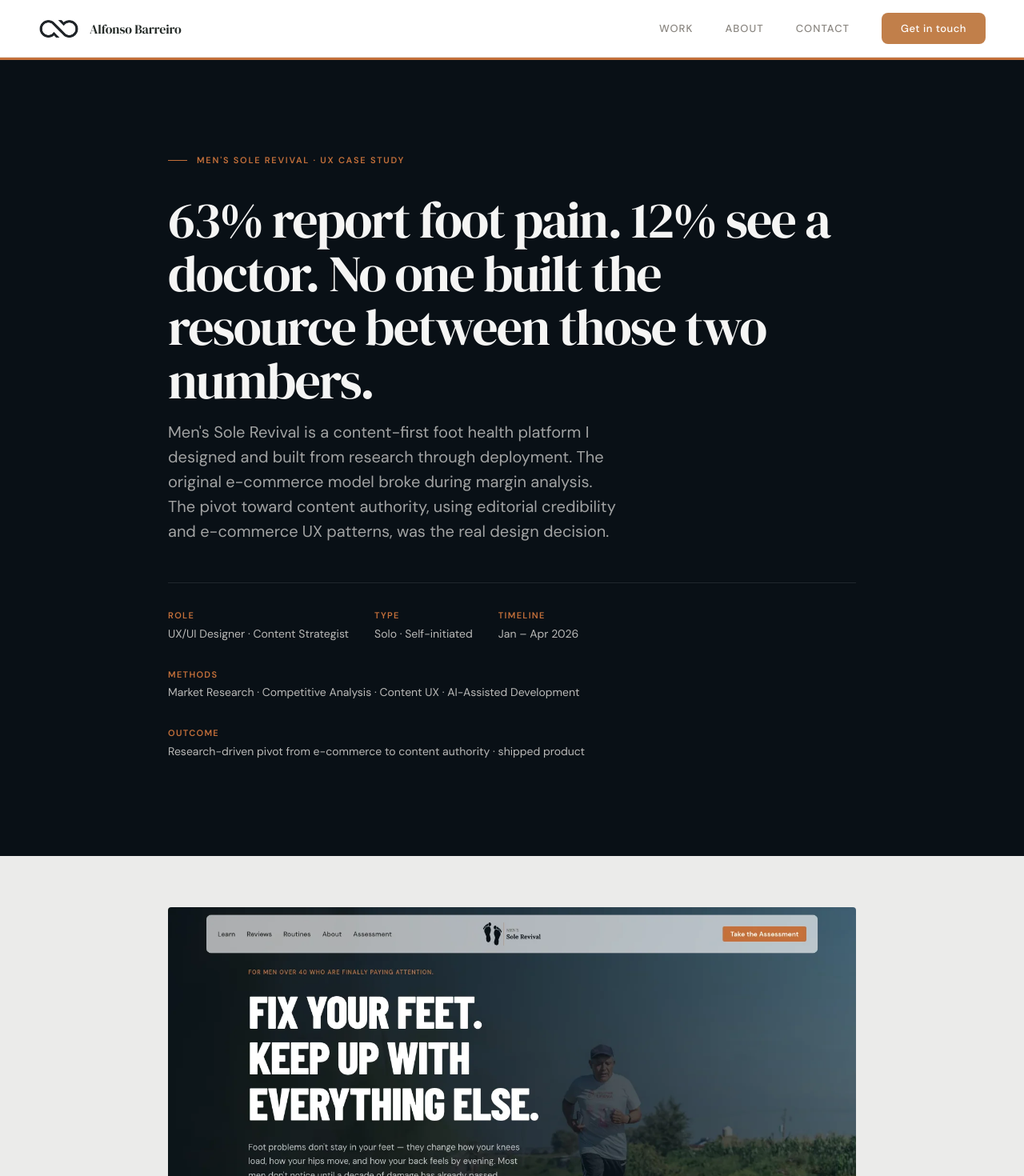
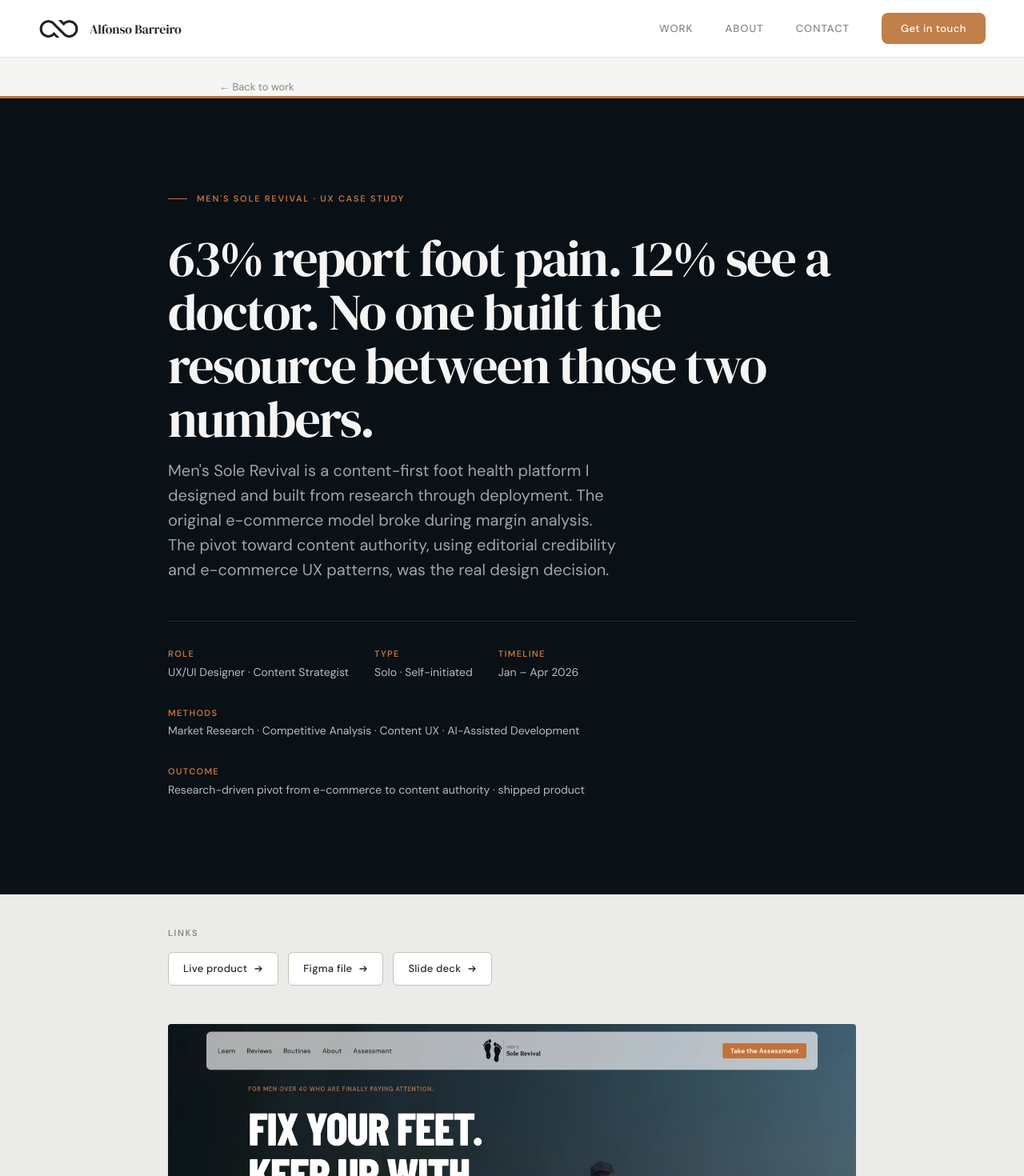
Before and after one commit to alfonsobarreiro/alfonso-barreiro, a Next.js app: page /work/mens-sole-revival in a window 1280 px wide. Shown: the top 1470 px of the page at 80% size. Built offline with nearby package versions, Linux system fonts and the light colour scheme; a web font is replaced by a local one.

Commit message:
MSR case study: rebuild with presentation link, slide viewer, and updated Slide7

```diff
--- a/src/app/work/mens-sole-revival/page.tsx
+++ b/src/app/work/mens-sole-revival/page.tsx
@@ -3,7 +3,6 @@
 import Image from "next/image";
 import Nav from "@/components/Nav";
 import Footer from "@/components/Footer";
-// import MSRSlideViewer from "@/components/MSRSlideViewer";
 
 export const metadata: Metadata = {
   title: "Men\u2019s Sole Revival — Foot Health Content Platform \u00B7 Alfonso Barreiro",
@@ -47,6 +46,22 @@
       <Nav />
 
       <main style={{ background: c.bg, paddingTop: "72px" }}>
+
+        {/* -- Back link ---------------------------------- */}
+        <div style={{ maxWidth: "860px", margin: "0 auto", padding: "24px clamp(24px, 5vw, 80px) 0" }}>
+          <Link
+            href="/#work"
+            style={{
+              fontFamily:     font.sans,
+              fontSize:       "13px",
+              color:          c.muted,
+              textDecoration: "none",
+              display:        "inline-block",
+            }}
+          >
+            ← Back to work
+          </Link>
+        </div>
 
         {/* -- Hero ---------------------------------------- */}
         <header
@@ -134,8 +149,59 @@
           </div>
         </header>
 
+        {/* -- Links ---------------------------------------- */}
+        <div style={{ background: c.bgSection, padding: "40px clamp(24px, 5vw, 80px) 0" }}>
+          <div style={{ maxWidth: "860px", margin: "0 auto" }}>
+            <p style={{
+              fontFamily:    font.sans,
+              fontSize:      "11px",
+              fontWeight:    600,
+              letterSpacing: "0.14em",
+              textTransform: "uppercase",
+              color:         c.muted,
+              margin:        "0 0 16px",
+            }}>
+              Links
+            </p>
+            <div style={{ display: "flex", flexWrap: "wrap", gap: "10px 12px" }}>
+              {[
+                { label: "Live product", href: "https://www.menssolerevival.com/", external: true },
+                { label: "Figma file",   href: "https://www.figma.com/design/ftIe1aelQLB7hOR4PUA9lR/Men-s-Sole-Revival", external: true },
+                { label: "Slide deck",   href: "/work/presentations/mens-sole-revival", external: false },
+              ].map(({ label, href, external }) => (
+                <Link
+                  key={label}
+                  href={href}
+                  target={external ? "_blank" : undefined}
+                  rel={external ? "noopener noreferrer" : undefined}
+                  style={{
+                    display:        "inline-flex",
+                    alignItems:     "center",
+                    gap:            "8px",
+                    padding:        "10px 18px",
+                    background:     c.surface,
+                    border:         `1px solid ${c.borderStrong}`,
+                    borderRadius:   "6px",
+                    color:          c.ink,
+                    fontFamily:     font.sans,
+                    fontSize:       "13px",
+                    fontWeight:     500,
+                    letterSpacing:  "0.02em",
+                    textDecoration: "none",
+                  }}
+                >
+                  {label}
+                  <svg width="12" height="12" viewBox="0 0 12 12" fill="none" aria-hidden>
+                    <path d="M2 6H10M7 3L10 6L7 9" stroke="currentColor" strokeWidth="1.3" strokeLinecap="round" strokeLinejoin="round"/>
+                  </svg>
+                </Link>
+              ))}
+            </div>
+          </div>
+        </div>
+
         {/* -- Cover image --------------------------------- */}
-        <div style={{ background: c.bgSection, padding: "64px clamp(24px, 5vw, 80px) 0" }}>
+        <div style={{ background: c.bgSection, padding: "48px clamp(24px, 5vw, 80px) 0" }}>
           <div style={{ maxWidth: "860px", margin: "0 auto" }}>
             <Image
               src="/images/work/msr/msr-cover.webp"
@@ -159,6 +225,9 @@
             </p>
             <p style={bodyText}>
               63% of Americans report foot pain, but only 12% ever see a podiatrist. Men have a 3&times; higher fungal infection rate. The men&apos;s foot-care segment is growing at 10% CAGR. The audience exists. The resource doesn&apos;t.
+            </p>
+            <p style={bodyText}>
+              Zoom out and the picture sharpens. 30% of people with foot pain do nothing about it, and only a third ever seek expert care. Toenail fungus affects 1 in 10 adults overall &mdash; but 1 in 2 over 70. The problem compounds as the audience ages. Meanwhile, men&apos;s grooming has become a $90.7B category projected to hit $153.6B by 2033, with 59% of men saying they&apos;re concerned about aging. The demand for men&apos;s wellness resources is growing. The supply for foot-specific guidance is not.
             </p>
             <Callout label="Design synthesis">
               Men need a foot health resource that&apos;s male-specific, clinically grounded, and product-informed. No existing site occupies that intersection.
@@ -257,6 +326,9 @@
             </p>
             <p style={bodyText}>
               The numbers kept breaking. Commodity products with thin margins, fulfillment costs, customer acquisition on a cold audience. Three weeks of modeling margins that wouldn&apos;t work was the signal: the friction wasn&apos;t execution. It was the starting point.
+            </p>
+            <p style={bodyText}>
+              The market itself wasn&apos;t the problem. US men&apos;s foot care is projected to reach $4.7B by 2030; the global category spans $4&ndash;14B. Sub-segments are active too &mdash; orthotic insoles at $4.06B growing around 7% a year, barefoot shoes at $514M climbing at nearly 6%. The sizing supported the thesis. The unit economics didn&apos;t.
             </p>
             <p style={bodyText}>
               Then the market research showed the real problem. The gap I&apos;d found wasn&apos;t in the products. It was in the information layer that should precede them. Men over 40 who aren&apos;t already thinking about their feet are expensive to convert. They need a resource they trust before they&apos;ll buy anything. The e-commerce model puts the transaction before the relationship that makes the transaction possible.
@@ -568,7 +640,7 @@
                 <tbody>
                   {[
                     { route: "/",               type: "Homepage",        task: "Orient",   purpose: "Understand what this site is and whether it\u2019s for me." },
-                    { route: "/blog/[slug]",     type: "Article",         task: "Learn",    purpose: "Go deeper on a foot health topic." },
+                    { route: "/learn/[slug]",    type: "Article",         task: "Learn",    purpose: "Go deeper on a foot health topic." },
                     { route: "/reviews/[slug]",  type: "Product Review",  task: "Evaluate", purpose: "Compare and decide on a product." },
                     { route: "/kits",            type: "Curated Kits",    task: "Browse",   purpose: "See grouped product recommendations." },
                     { route: "/learn",           type: "Educational Hub", task: "Explore",  purpose: "Find the right starting point." },
@@ -939,39 +1011,49 @@
 
         </div>{/* /content wrapper */}
 
-        {/* -- Case Study Slides (hidden) ---------------------------------- */}
-        {/* {/* -- Case Study Slides ------------------------------------------ */}
-        {/* <div style={{
-          background:   c.bgSection,
-          borderTop:    `1px solid ${c.border}`,
-          borderBottom: `1px solid ${c.border}`,
-          paddingTop:   "56px",
-          paddingBottom:"56px",
-          marginTop:    "80px",
-        }}>
-          <div style={{ padding: "0 clamp(24px, 5vw, 80px)", marginBottom: "24px" }}>
-            <p style={{
-              fontFamily:    font.sans,
-              fontSize:      "11px",
-              fontWeight:    600,
-              letterSpacing: "0.12em",
-              textTransform: "uppercase",
-              color:         c.muted,
-              margin:        "0 0 6px",
-            }}>
-              Case Study Slides
-            </p>
+        {/* -- Slide deck CTA (compact inline bar) ------- */}
+        <div
+          style={{
+            borderTop:   `1px solid ${c.border}`,
+            padding:     "20px clamp(24px, 5vw, 80px)",
+            marginTop:   "80px",
+          }}
+        >
+          <div style={{
+            maxWidth: "860px",
+            margin: "0 auto",
+            display: "flex",
+            alignItems: "center",
+            gap: "6px",
+          }}>
             <p style={{
               fontFamily: font.sans,
               fontSize:   "14px",
-              color:      c.body,
+              color:      c.muted,
               margin:     0,
             }}>
-              The full narrative deck, if you want to go deeper on any section.
+              Prefer the narrative version?
             </p>
+            <Link
+              href="/work/presentations/mens-sole-revival"
+              style={{
+                fontFamily:     font.sans,
+                fontSize:       "14px",
+                fontWeight:     600,
+                color:          c.ink,
+                textDecoration: "none",
+                display:        "inline-flex",
+                alignItems:     "center",
+                gap:            "4px",
+              }}
+            >
+              View the 9-slide deck
+              <svg width="12" height="12" viewBox="0 0 14 14" fill="none">
+                <path d="M2 7H12M8 3L12 7L8 11" stroke="currentColor" strokeWidth="1.5" strokeLinecap="round" strokeLinejoin="round"/>
+              </svg>
+            </Link>
           </div>
-          <MSRSlideViewer />
-        </div> */}
+        </div>
 
         {/* -- Next case study CTA ----------------------- */}
         <div
@@ -979,7 +1061,6 @@
             background:  c.bgSection,
             borderTop:   `1px solid ${c.border}`,
             padding:     "80px clamp(24px, 5vw, 80px)",
-            marginTop:   "80px",
           }}
         >
           <div style={{ maxWidth: "860px", margin: "0 auto", display: "flex", justifyContent: "space-between", alignItems: "center", flexWrap: "wrap", gap: "24px" }}>
--- a/src/components/msr-slides/Slide7.tsx
+++ b/src/components/msr-slides/Slide7.tsx
@@ -3,7 +3,7 @@
 
 const routes = [
   { route: "/",              type: "Homepage",        task: "Orient",   desc: "Understand what this site is and whether it\u2019s for me.",  count: undefined },
-  { route: "/blog/[slug]",   type: "Article",         task: "Learn",    desc: "Go deeper on a foot health topic.",                          count: 6 },
+  { route: "/learn/[slug]",  type: "Article",         task: "Learn",    desc: "Go deeper on a foot health topic.",                          count: 6 },
   { route: "/reviews/[slug]",type: "Product Review",  task: "Evaluate", desc: "Compare and decide on a product.",                           count: 6 },
   { route: "/kits",          type: "Curated Kits",    task: "Browse",   desc: "See grouped product recommendations.",                       count: undefined },
   { route: "/learn",         type: "Educational Hub", task: "Explore",  desc: "Find the right starting point.",                             count: undefined },
```
Also changed, not shown: src/components/MSRSlideViewer.tsx (+69 -4 lines).
